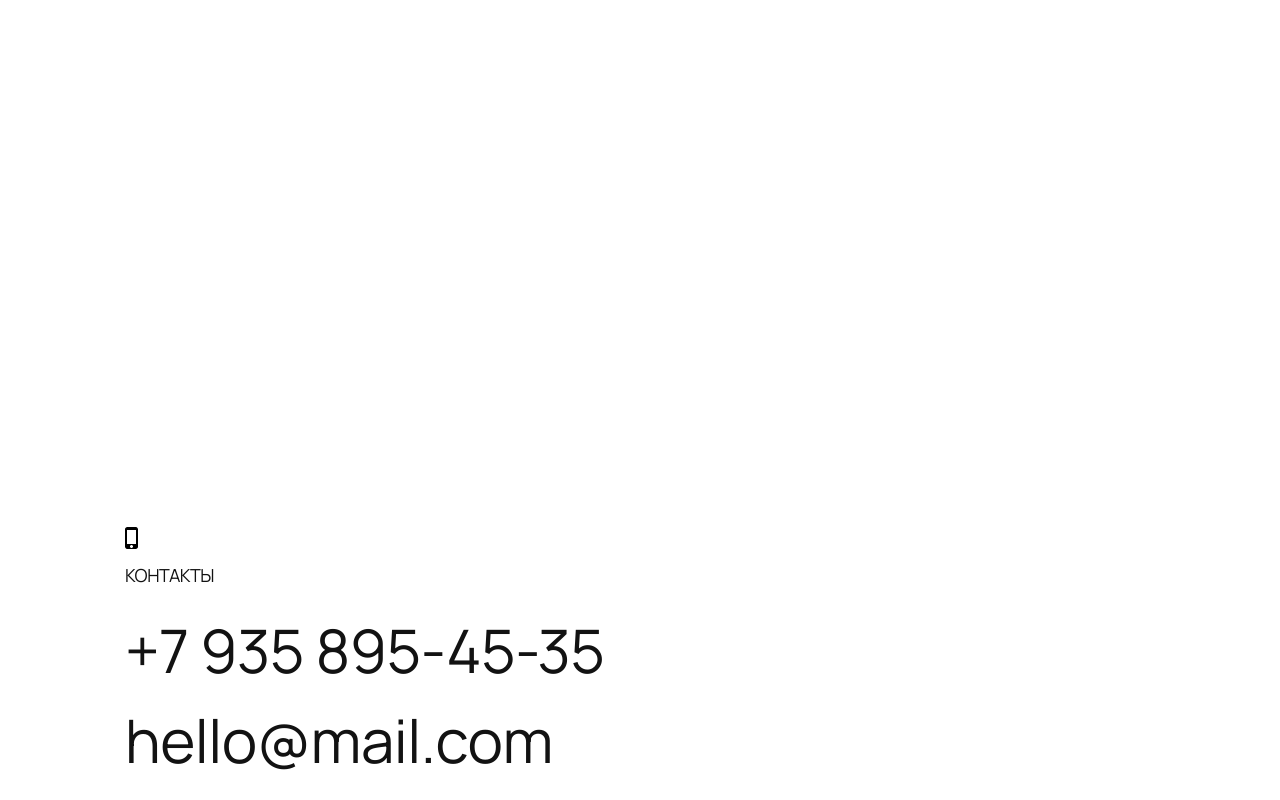
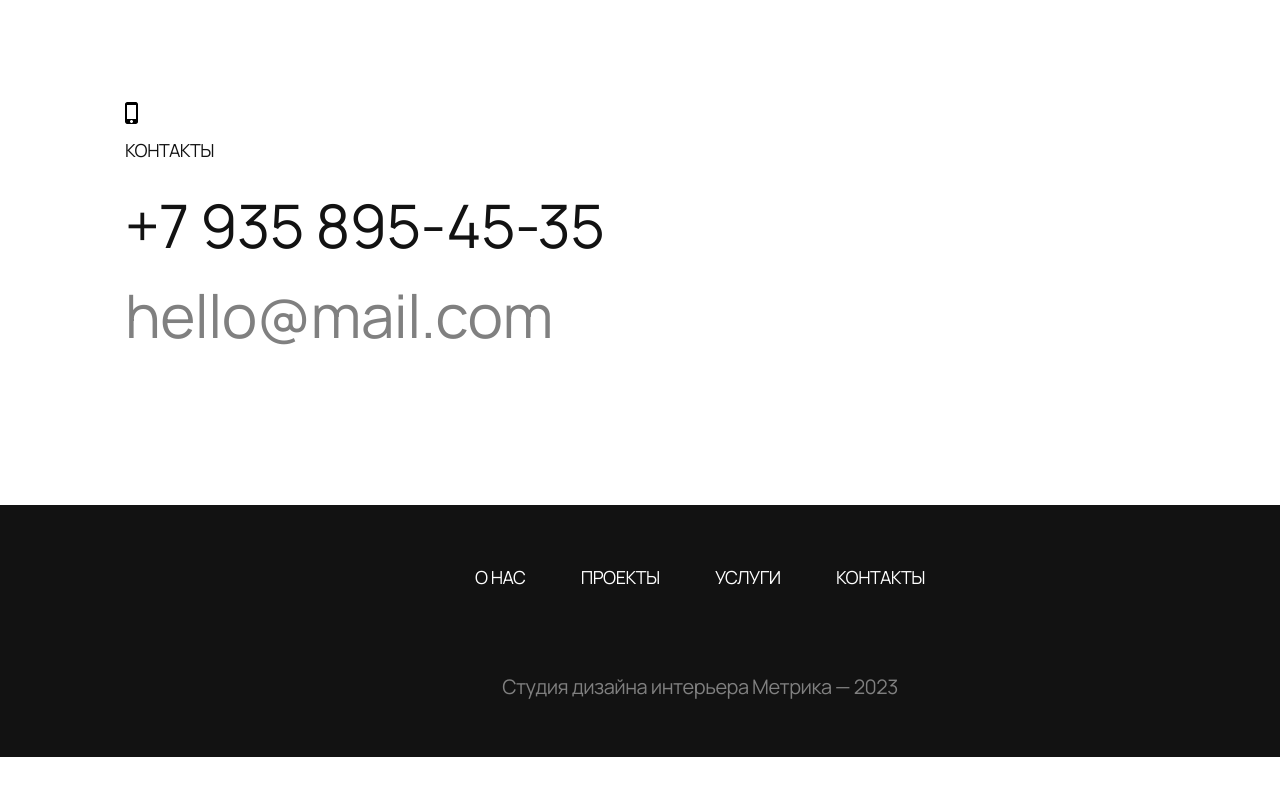
Before and after one commit to sergeydubovoy/metrika, a plain HTML site: page index.html in a window 1280 px wide. Shown: the part 6489-7289 px from the top of the page. After the commit the page ends 7246 px from the top, so only its background shows below. Drawn offline with Linux system fonts and the light colour scheme.

Commit message:
Add files via upload

```diff
--- a/index.html
+++ b/index.html
@@ -93,6 +93,7 @@
                 </a>
             </div>
         </div>
+    </div>
     <div class="bg-black">
         <div class="container">
             <div class="section-2">
@@ -149,8 +150,22 @@
             <p class="tel">
                 +7 935 895-45-35
             </p>
-                    <p class="email">
-                        hello@mail.com
+            <a
+                class="email"
+                href="hello@mail.com">hello@mail.com
+            </a>
+        </div>
+    </div>
+    <div class="bg-black">
+        <div class="container">
+            <div class="footer">
+                <div class="footer-menu">
+                    <a href="">О НАС</a>
+                    <a href="">ПРОЕКТЫ</a>
+                    <a href="">УСЛУГИ</a>
+                    <a href="">КОНТАКТЫ</a>
+                </div>
+                <p class="footer-about">Студия дизайна интерьера Метрика — 2023
                 </p>
             </div>
         </div>
--- a/styles/styles.css
+++ b/styles/styles.css
@@ -152,9 +152,11 @@ h1 {
     background-image: url(../resourсes/big-image.png);
     background-size: contain;
     background-repeat: no-repeat;
-    padding-top: 575px;
+    margin-bottom: 150px;
 }
 .big-image h3 {
+    position: absolute;
+    top: 6287px;
     color: white;
     width: 443px;
     height: 82px;
@@ -179,7 +181,38 @@ h1 {
     line-height: 60px;
 }
 .email {
-    margin-bottom: 30px;
+    margin-bottom: 160px;
     font-size: 60px;
     line-height: 60px;
+    text-decoration: none;
+    color: gray;
 }
+.footer {
+    padding-bottom: 30px;
+    margin-top: 160px;
+}
+.footer-menu {
+    display: flex;
+    align-items: center;
+    justify-content: space-between;
+    padding-top: 60px;
+    font-size: 18px;
+    line-height: 25px;
+    width: 450px;
+    margin: auto;
+    margin-bottom: 87px;
+
+}
+.footer-menu a {
+    color: white;
+    text-decoration: none;
+}
+.footer-menu a:hover {
+    color: gray;
+}
+.footer-about {
+    color: grey;
+    text-align: center;
+    font-size: 20px;
+    margin-bottom: 30px;
+}
```
Lines whose indentation alone changed are shown as unchanged.
